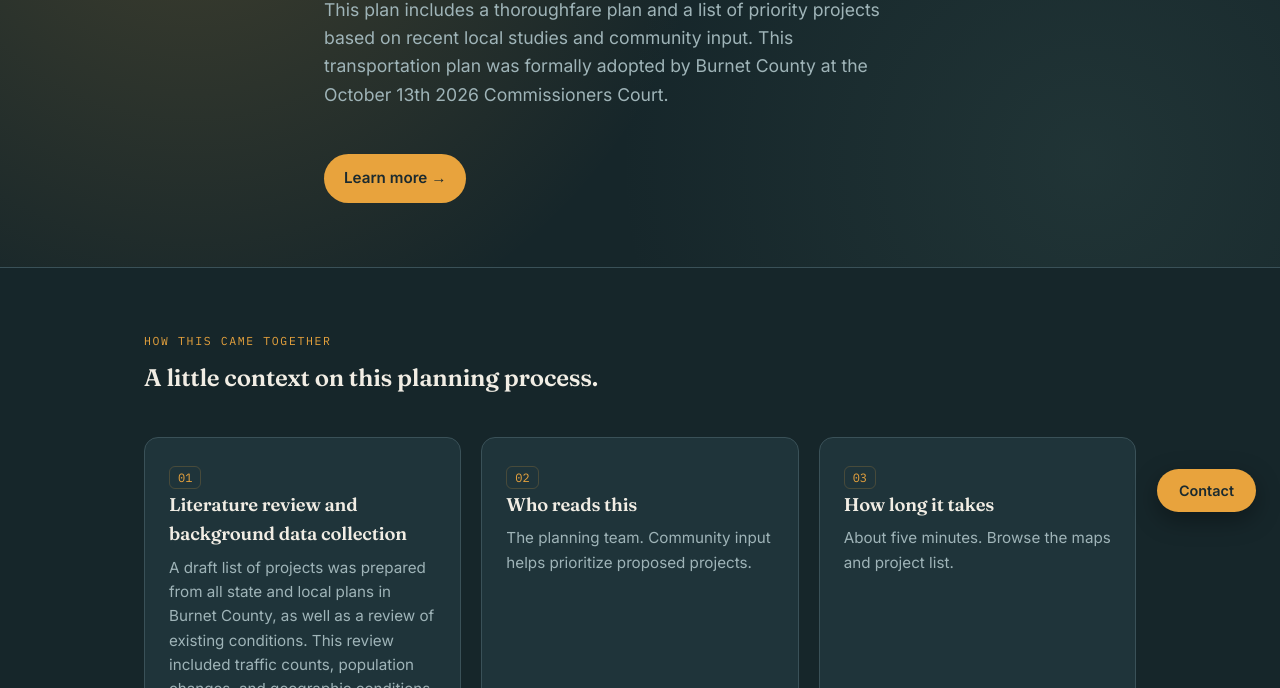
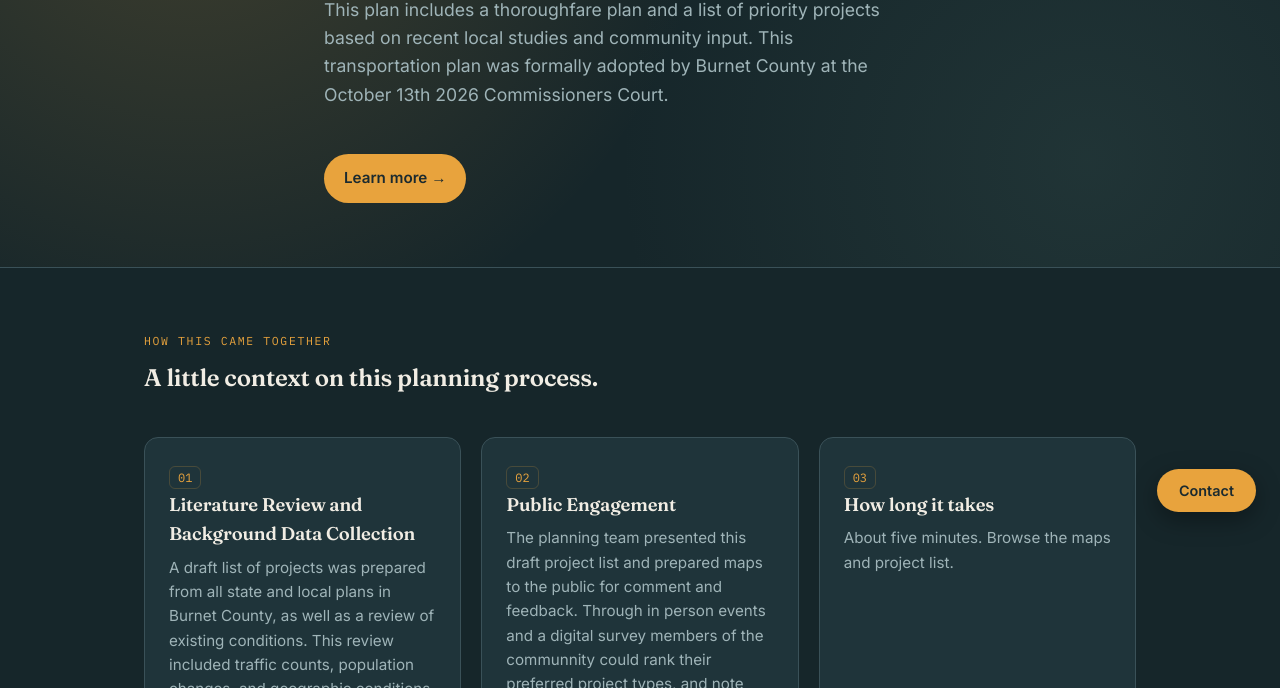
Before and after one commit to capcog/Burnet-County-Public-Engagement-Site, a plain HTML site: page index.html in a window 1280 px wide. Shown: the part 264-952 px from the top of the page. Drawn offline with nearby package versions, Linux system fonts and the light colour scheme.

Commit message:
Update section titles for consistency and clarity

```diff
--- a/index.html
+++ b/index.html
@@ -495,13 +495,13 @@ This transportation plan was formally adopted by Burnet County at the October 13
     <div class="box-grid">
       <div class="info-box">
         <span class="mark">01</span>
-        <h3>Literature review and background data collection</h3>
+        <h3>Literature Review and Background Data Collection</h3>
         <p>A draft list of projects was prepared from all state and local plans in Burnet County, as well as a review of existing conditions. This review included traffic counts, population changes, and geographic conditions.</p>
       </div>
       <div class="info-box">
         <span class="mark">02</span>
-        <h3>Who reads this</h3>
-        <p>The planning team. Community input helps prioritize proposed projects.</p>
+        <h3>Public Engagement</h3>
+        <p>The planning team presented this draft project list and prepared maps to the public for comment and feedback. Through in person events and a digital survey members of the communnity could rank their preferred project types, and note any roads or intersections which should receive additional projects.</p>
       </div>
       <div class="info-box">
         <span class="mark">03</span>
```
